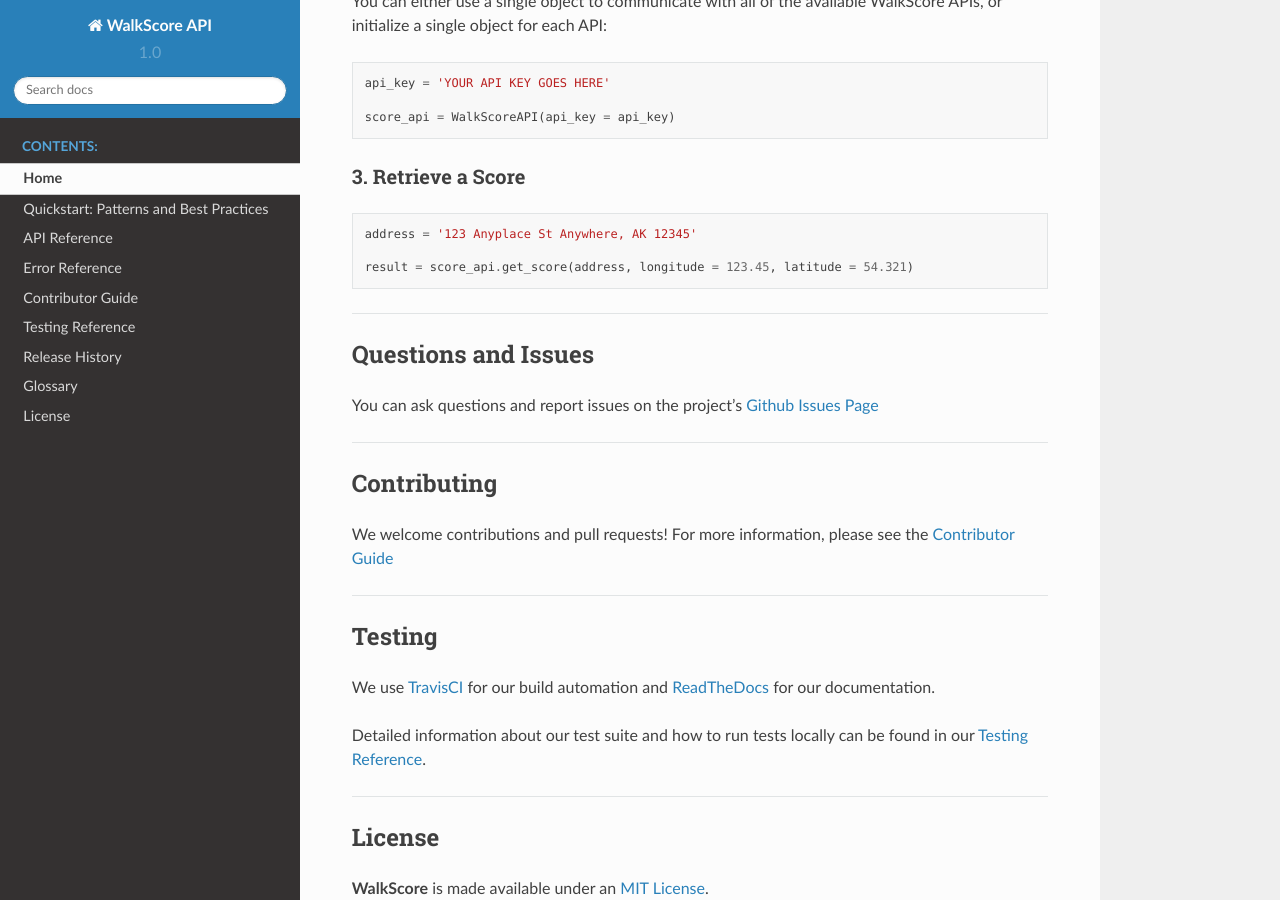
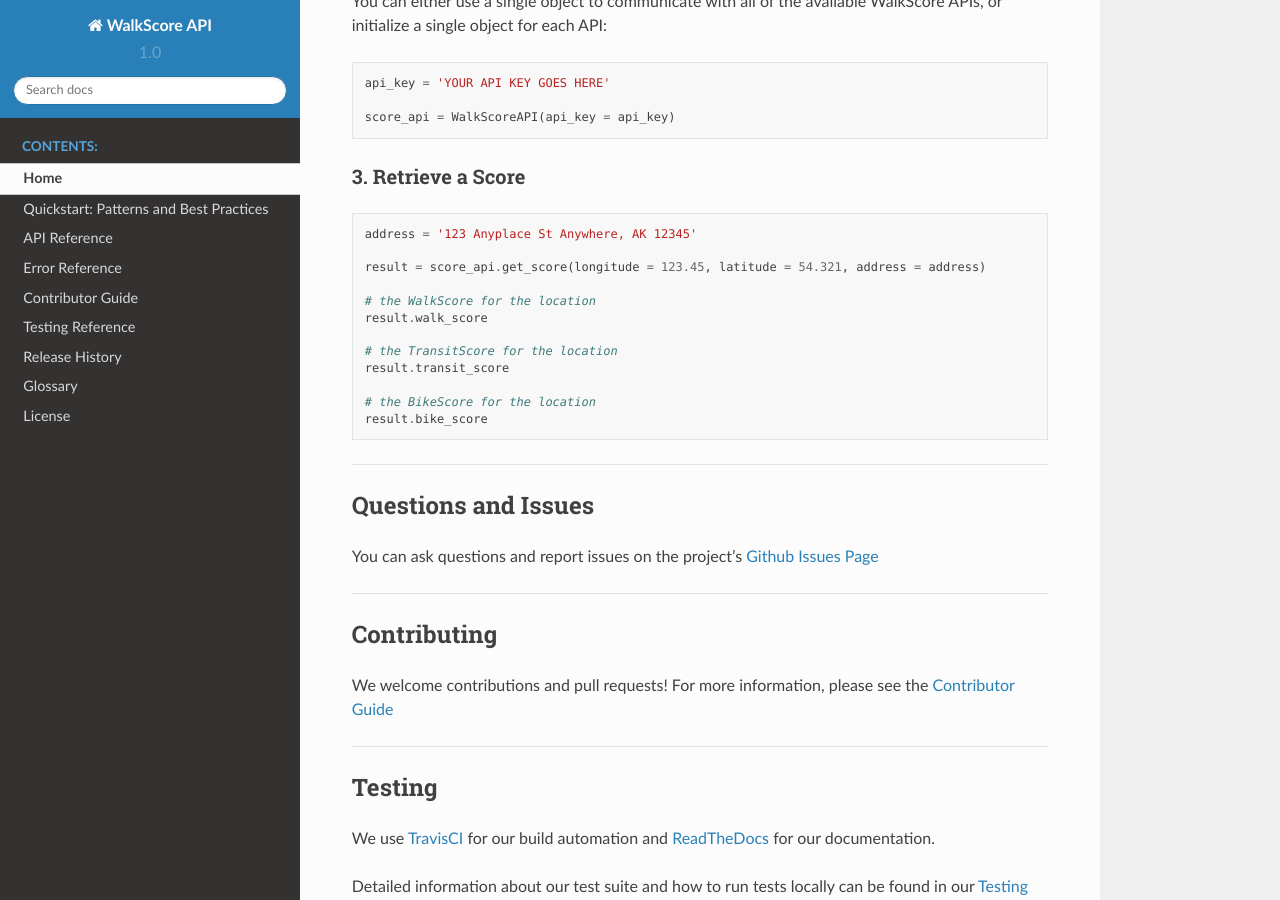
Before and after one commit to insightindustry/walkscore-api, a Sphinx documentation site: the page built from docs/index.rst, in a window 1280 px wide and 900 px high, scrolled down 1740 px. Built offline with Sphinx 7.4.7 and the Read the Docs theme 2.0.0, drawn with Linux system fonts in a browser that asks for light colours; some of the changed text lies outside the part shown.

Commit message:
Updated documentation.

```diff
--- a/docs/api.rst
+++ b/docs/api.rst
@@ -16,7 +16,6 @@
 
 .. autoclass:: WalkScoreAPI
   :members:
-  :inherited-members:
 
 ------------------------
 
--- a/docs/conf.py
+++ b/docs/conf.py
@@ -67,7 +67,7 @@
 
 # -- Options for HTML output -------------------------------------------------
 
-autoclass_content = 'class'
+autoclass_content = 'both'
 autodoc_member_order = 'groupwise'
 add_module_names = False
 
--- a/docs/index.rst
+++ b/docs/index.rst
@@ -11,9 +11,9 @@
 
 .. sidebar:: Version Compatability
 
- **WalkScore** is designed to be compatible with:
+ The **WalkScore Library** is designed to be compatible with:
 
-   * Python 3.7 or higher
+   * Python 3.6 or higher
 
 .. include:: _unit_tests_code_coverage.rst
 
@@ -109,7 +109,16 @@
 
   address = '123 Anyplace St Anywhere, AK 12345'
 
-  result = score_api.get_score(address, longitude = 123.45, latitude = 54.321)
+  result = score_api.get_score(longitude = 123.45, latitude = 54.321, address = address)
+
+  # the WalkScore for the location
+  result.walk_score
+
+  # the TransitScore for the location
+  result.transit_score
+
+  # the BikeScore for the location
+  result.bike_score
 
 --------------
 
```
Also changed, not shown: README.rst (+15 -6 lines), docs/quickstart.rst (+14 -14 lines), 1 other file.
